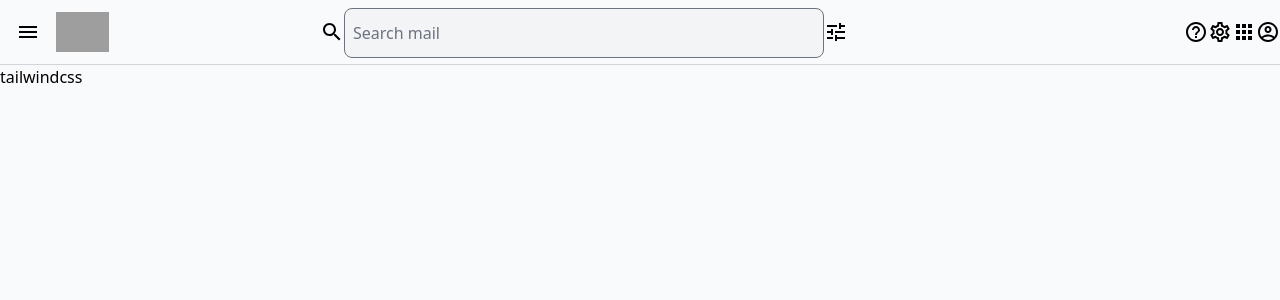
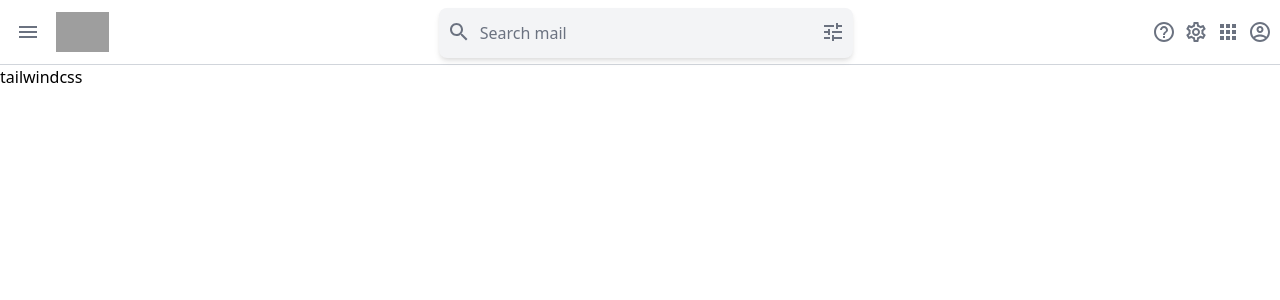
Before and after one commit to VirghiuBann/gmail-clone-reactjs-tailwindcss, a React (Create React App) app: page / in a window 1280 px wide. Shown: the top 300 px of the page. Built offline with nearby package versions, Linux system fonts and the light colour scheme; grey boxes are pictures that could not be loaded.

Commit message:
add icons as components to header

```diff
--- a/src/App.js
+++ b/src/App.js
@@ -2,7 +2,7 @@ import Header from './Header';
 
 function App() {
   return (
-    <div className='App bg-gray-50 h-screen'>
+    <div className='App bg-white h-screen'>
       <div className='border-b border-gray-300'>
         <Header />
       </div>
--- a/src/Header.js
+++ b/src/Header.js
@@ -1,19 +1,19 @@
 import React from 'react';
-import menuIcon from './assets/icons/menu_black_24dp.svg';
-import supportIcon from './assets/icons/help_outline_black_24dp.svg';
-import settingIcon from './assets/icons/settings_black_24dp.svg';
-import appIcon from './assets/icons/apps_black_24dp.svg';
-import accountIcon from './assets/icons/account_circle_black_24dp.svg';
-import searchIcon from './assets/icons/search_black_24dp.svg';
-import optionIcon from './assets/icons/tune_black_24dp.svg';
+import MenuIcon from './components/icons/menuIconSvg';
+import SupportIcon from './components/icons/helpIconSvg';
+import SettingIcon from './components/icons/settingIconSvg';
+import AppIcon from './components/icons/appIconSvg';
+import AccountIcon from './components/icons/accountIconSvg';
+import SearchIcon from './components/icons/searchIconSvg';
+import TuneIconSvg from './components/icons/tuneIconSvg';
 
 function Header() {
   return (
     <header>
       <div className='h-16 flex content-center justify-between'>
-        <div className='w-3/12 flex'>
+        <div className='w-3/12 md:w-3/12 lg:w-2/12 flex'>
           <button className='btn'>
-            <img src={menuIcon} alt='Menu' />
+            <MenuIcon />
           </button>
           <div className='flex items-center'>
             <img
@@ -24,35 +24,39 @@ function Header() {
           </div>
         </div>
 
-        <div className='w-7/12 flex'>
-          <div className='flex content-center py-2'>
-            <button>
-              <img src={searchIcon} alt='Search' />
-            </button>
-            <div className='w-100'>
+        <div className='w-6/12 md:w-full lg:w-4/12 flex'>
+          <div className='relative w-100 py-2 pl-3 '>
+            <div className='flex content-center focus-within:text-gray-600'>
+              <div className='absolute left-0  inset-y-0 flex content-center'>
+                <button className='pl-5'>
+                  <SearchIcon />
+                </button>
+              </div>
               <input
                 type='email'
                 placeholder='Search mail'
-                className='form-input w-full px-2 py-3 rounded-lg bg-gray-100'
+                className='form-input w-full pl-10 pr-7 py-3 rounded-lg bg-gray-100 focus:bg-white border-transparent focus:border-transparent focus:ring-1 focus:ring-gray-300 shadow-md'
               />
+              <div className='absolute right-0 inset-y-0 flex content-center'>
+                <button className='pr-2 '>
+                  <TuneIconSvg />
+                </button>
+              </div>
             </div>
-            <button>
-              <img src={optionIcon} alt='options' />
-            </button>
           </div>
         </div>
-        <div className='w-2/12 flex justify-end'>
-          <button>
-            <img src={supportIcon} alt='support' />
+        <div className='w-2/12 flex justify-end px-2'>
+          <button className='pl-2'>
+            <SupportIcon />
           </button>
-          <button>
-            <img src={settingIcon} alt='setting' />
+          <button className='pl-2'>
+            <SettingIcon />
           </button>
-          <button>
-            <img src={appIcon} alt='apps' />
+          <button className='pl-2'>
+            <AppIcon />
           </button>
-          <button>
-            <img src={accountIcon} alt='account' />
+          <button className='pl-2'>
+            <AccountIcon />
           </button>
         </div>
       </div>
--- /dev/null
+++ b/src/components/icons/accountIconSvg.js
@@ -0,0 +1,19 @@
+import React from 'react';
+
+function accountIconSvg() {
+  return (
+    <svg
+      xmlns='http://www.w3.org/2000/svg'
+      height='24px'
+      viewBox='0 0 24 24'
+      width='24px'
+      fill='#000000'
+      className='fill-current text-gray-500'
+    >
+      <path d='M0 0h24v24H0V0z' fill='none' />
+      <path d='M12 2C6.48 2 2 6.48 2 12s4.48 10 10 10 10-4.48 10-10S17.52 2 12 2zM7.07 18.28c.43-.9 3.05-1.78 4.93-1.78s4.51.88 4.93 1.78C15.57 19.36 13.86 20 12 20s-3.57-.64-4.93-1.72zm11.29-1.45c-1.43-1.74-4.9-2.33-6.36-2.33s-4.93.59-6.36 2.33C4.62 15.49 4 13.82 4 12c0-4.41 3.59-8 8-8s8 3.59 8 8c0 1.82-.62 3.49-1.64 4.83zM12 6c-1.94 0-3.5 1.56-3.5 3.5S10.06 13 12 13s3.5-1.56 3.5-3.5S13.94 6 12 6zm0 5c-.83 0-1.5-.67-1.5-1.5S11.17 8 12 8s1.5.67 1.5 1.5S12.83 11 12 11z' />
+    </svg>
+  );
+}
+
+export default accountIconSvg;
--- /dev/null
+++ b/src/components/icons/appIconSvg.js
@@ -0,0 +1,19 @@
+import React from 'react';
+
+function appIconSvg() {
+  return (
+    <svg
+      xmlns='http://www.w3.org/2000/svg'
+      height='24px'
+      viewBox='0 0 24 24'
+      width='24px'
+      fill='#000000'
+      className='fill-current text-gray-500'
+    >
+      <path d='M0 0h24v24H0V0z' fill='none' />
+      <path d='M4 8h4V4H4v4zm6 12h4v-4h-4v4zm-6 0h4v-4H4v4zm0-6h4v-4H4v4zm6 0h4v-4h-4v4zm6-10v4h4V4h-4zm-6 4h4V4h-4v4zm6 6h4v-4h-4v4zm0 6h4v-4h-4v4z' />
+    </svg>
+  );
+}
+
+export default appIconSvg;
--- /dev/null
+++ b/src/components/icons/helpIconSvg.js
@@ -0,0 +1,19 @@
+import React from 'react';
+
+function helpIconSvg() {
+  return (
+    <svg
+      xmlns='http://www.w3.org/2000/svg'
+      height='24px'
+      viewBox='0 0 24 24'
+      width='24px'
+      fill='#000000'
+      className='fill-current text-gray-500'
+    >
+      <path d='M0 0h24v24H0V0z' fill='none' />
+      <path d='M11 18h2v-2h-2v2zm1-16C6.48 2 2 6.48 2 12s4.48 10 10 10 10-4.48 10-10S17.52 2 12 2zm0 18c-4.41 0-8-3.59-8-8s3.59-8 8-8 8 3.59 8 8-3.59 8-8 8zm0-14c-2.21 0-4 1.79-4 4h2c0-1.1.9-2 2-2s2 .9 2 2c0 2-3 1.75-3 5h2c0-2.25 3-2.5 3-5 0-2.21-1.79-4-4-4z' />
+    </svg>
+  );
+}
+
+export default helpIconSvg;
--- /dev/null
+++ b/src/components/icons/menuIconSvg.js
@@ -0,0 +1,17 @@
+import React from 'react';
+
+export default function MenuIconSvg() {
+  return (
+    <svg
+      xmlns='http://www.w3.org/2000/svg'
+      height='24px'
+      viewBox='0 0 24 24'
+      width='24px'
+      fill='#000000'
+      className='fill-current text-gray-500'
+    >
+      <path d='M0 0h24v24H0V0z' fill='none' />
+      <path d='M3 18h18v-2H3v2zm0-5h18v-2H3v2zm0-7v2h18V6H3z' />
+    </svg>
+  );
+}
--- /dev/null
+++ b/src/components/icons/searchIconSvg.js
@@ -0,0 +1,17 @@
+import React from 'react';
+
+export default function menuIconSvg() {
+  return (
+    <svg
+      xmlns='http://www.w3.org/2000/svg'
+      height='24px'
+      viewBox='0 0 24 24'
+      width='24px'
+      fill='#000000'
+      className='fill-current text-gray-500'
+    >
+      <path d='M0 0h24v24H0V0z' fill='none' />
+      <path d='M15.5 14h-.79l-.28-.27C15.41 12.59 16 11.11 16 9.5 16 5.91 13.09 3 9.5 3S3 5.91 3 9.5 5.91 16 9.5 16c1.61 0 3.09-.59 4.23-1.57l.27.28v.79l5 4.99L20.49 19l-4.99-5zm-6 0C7.01 14 5 11.99 5 9.5S7.01 5 9.5 5 14 7.01 14 9.5 11.99 14 9.5 14z' />
+    </svg>
+  );
+}
--- /dev/null
+++ b/src/components/icons/settingIconSvg.js
@@ -0,0 +1,19 @@
+import React from 'react';
+
+function settingIconSvg() {
+  return (
+    <svg
+      xmlns='http://www.w3.org/2000/svg'
+      height='24px'
+      viewBox='0 0 24 24'
+      width='24px'
+      fill='#000000'
+      className='fill-current text-gray-500'
+    >
+      <path d='M0 0h24v24H0V0z' fill='none' />
+      <path d='M19.43 12.98c.04-.32.07-.64.07-.98 0-.34-.03-.66-.07-.98l2.11-1.65c.19-.15.24-.42.12-.64l-2-3.46c-.09-.16-.26-.25-.44-.25-.06 0-.12.01-.17.03l-2.49 1c-.52-.4-1.08-.73-1.69-.98l-.38-2.65C14.46 2.18 14.25 2 14 2h-4c-.25 0-.46.18-.49.42l-.38 2.65c-.61.25-1.17.59-1.69.98l-2.49-1c-.06-.02-.12-.03-.18-.03-.17 0-.34.09-.43.25l-2 3.46c-.13.22-.07.49.12.64l2.11 1.65c-.04.32-.07.65-.07.98 0 .33.03.66.07.98l-2.11 1.65c-.19.15-.24.42-.12.64l2 3.46c.09.16.26.25.44.25.06 0 .12-.01.17-.03l2.49-1c.52.4 1.08.73 1.69.98l.38 2.65c.03.24.24.42.49.42h4c.25 0 .46-.18.49-.42l.38-2.65c.61-.25 1.17-.59 1.69-.98l2.49 1c.06.02.12.03.18.03.17 0 .34-.09.43-.25l2-3.46c.12-.22.07-.49-.12-.64l-2.11-1.65zm-1.98-1.71c.04.31.05.52.05.73 0 .21-.02.43-.05.73l-.14 1.13.89.7 1.08.84-.7 1.21-1.27-.51-1.04-.42-.9.68c-.43.32-.84.56-1.25.73l-1.06.43-.16 1.13-.2 1.35h-1.4l-.19-1.35-.16-1.13-1.06-.43c-.43-.18-.83-.41-1.23-.71l-.91-.7-1.06.43-1.27.51-.7-1.21 1.08-.84.89-.7-.14-1.13c-.03-.31-.05-.54-.05-.74s.02-.43.05-.73l.14-1.13-.89-.7-1.08-.84.7-1.21 1.27.51 1.04.42.9-.68c.43-.32.84-.56 1.25-.73l1.06-.43.16-1.13.2-1.35h1.39l.19 1.35.16 1.13 1.06.43c.43.18.83.41 1.23.71l.91.7 1.06-.43 1.27-.51.7 1.21-1.07.85-.89.7.14 1.13zM12 8c-2.21 0-4 1.79-4 4s1.79 4 4 4 4-1.79 4-4-1.79-4-4-4zm0 6c-1.1 0-2-.9-2-2s.9-2 2-2 2 .9 2 2-.9 2-2 2z' />
+    </svg>
+  );
+}
+
+export default settingIconSvg;
--- /dev/null
+++ b/src/components/icons/tuneIconSvg.js
@@ -0,0 +1,19 @@
+import React from 'react';
+
+function tuneIconSvg() {
+  return (
+    <svg
+      xmlns='http://www.w3.org/2000/svg'
+      height='24px'
+      viewBox='0 0 24 24'
+      width='24px'
+      fill='#000000'
+      className='fill-current text-gray-500'
+    >
+      <path d='M0 0h24v24H0V0z' fill='none' />
+      <path d='M3 17v2h6v-2H3zM3 5v2h10V5H3zm10 16v-2h8v-2h-8v-2h-2v6h2zM7 9v2H3v2h4v2h2V9H7zm14 4v-2H11v2h10zm-6-4h2V7h4V5h-4V3h-2v6z' />
+    </svg>
+  );
+}
+
+export default tuneIconSvg;
```
